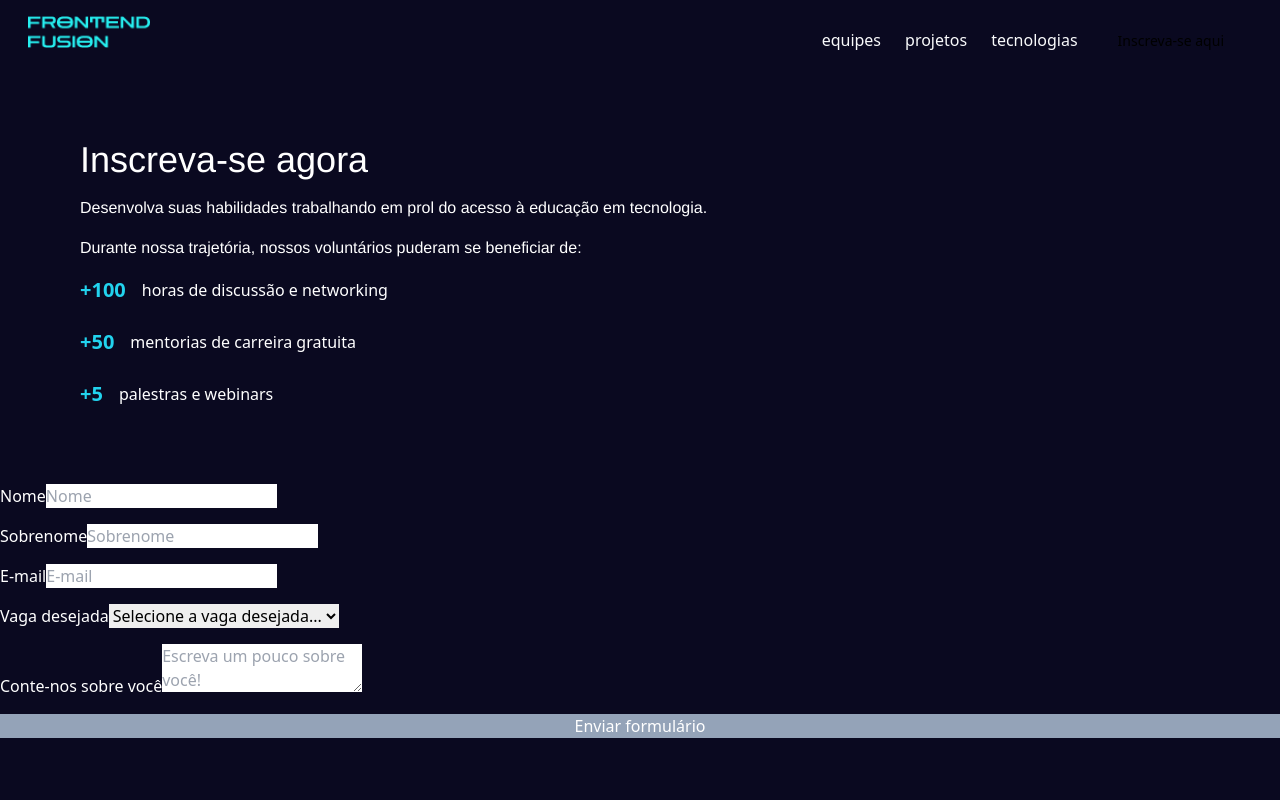
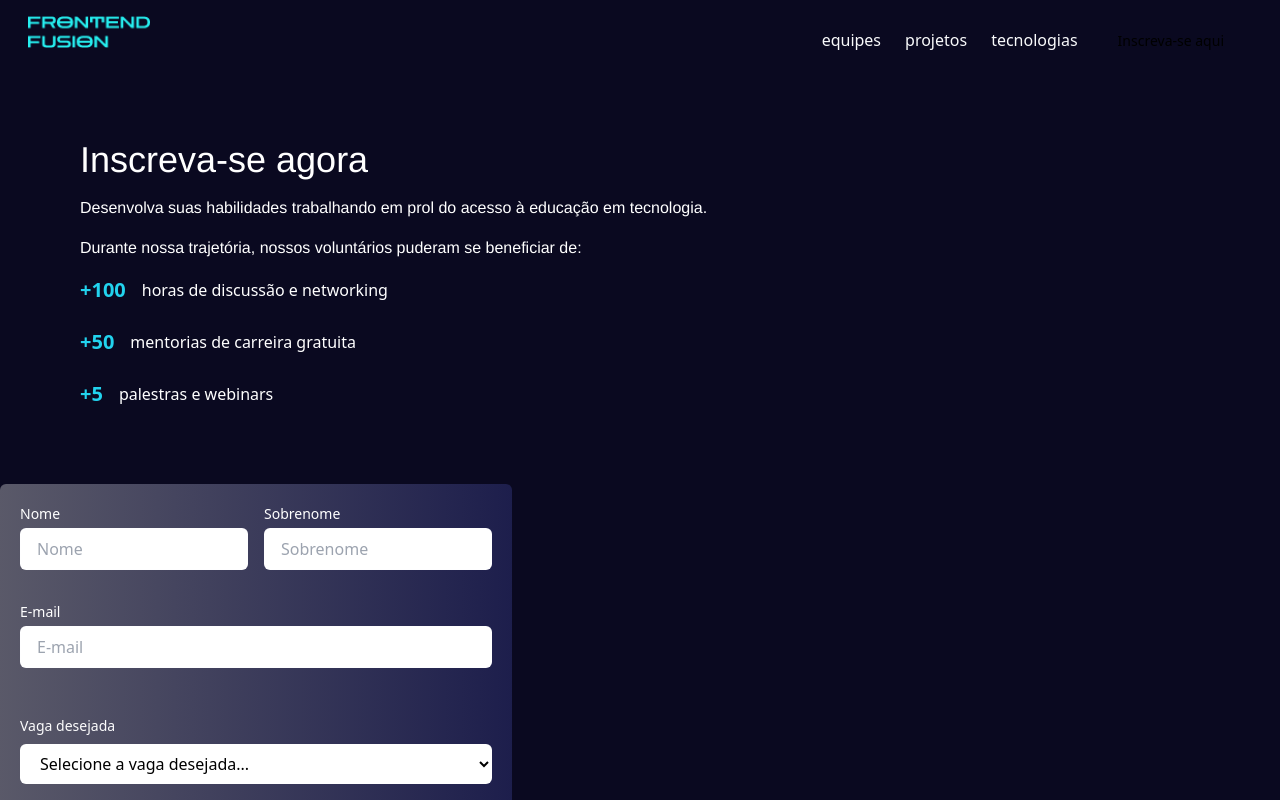
Before and after one commit to Projeto-FrontEnd-Fusion/vingadores-portifolio-colaborativo_, a React (Vite) app: page / in a window 1280 px wide. Shown: the top 800 px of the page. Built offline with nearby package versions, Linux system fonts and the light colour scheme.

Commit message:
feat: Estilizar o formulário e o botão de envio

```diff
--- a/src/components/Forms/Forms.tsx
+++ b/src/components/Forms/Forms.tsx
@@ -5,10 +5,9 @@ import Input from "../Input/Input";
 import { validVacancy } from "../../schema/schema-validation-forms";
 
 const Forms = () => {
+  const methods = useForm<FormData>({ resolver: zodResolver(formSchema) });
 
-  const methods = useForm<FormData>({ resolver: zodResolver(formSchema) })
-
-  const { register, handleSubmit, formState: { errors } } = methods
+  const { register, handleSubmit, formState: { errors } } = methods;
 
   const onSubmit = (data: FormData) => {
     console.log(data);
@@ -16,12 +15,17 @@ const Forms = () => {
 
   return (
     <FormProvider {...methods}>
-      <form className="flex flex-col gap-4 text-white" onSubmit={handleSubmit(onSubmit)}>
+      <form
+        className="w-full max-w-lg py-5 px-5 flex flex-col gap-6 text-white bg-gradient-to-r from-[#FCFCFD54] to-[#646DF036] rounded-md"
+        onSubmit={handleSubmit(onSubmit)}
+      >
+        <div className="grid grid-cols-2 gap-4">
           <Input
             label="Nome"
             type="text"
             id="name"
             placeholder="Nome"
+            className="bg-white text-white border-[rgba(252,252,253,0.33)] rounded-md focus:outline-none focus:ring-2 focus:ring-blue-500"
             error={errors.name?.message}
           />
 
@@ -30,45 +34,68 @@ const Forms = () => {
             type="text"
             id="lastName"
             placeholder="Sobrenome"
+            className="bg-transparent text-white border-[rgba(252,252,253,0.33)] rounded-md focus:outline-none focus:ring-2 focus:ring-blue-500"
             error={errors.lastName?.message}
           />
 
+          <div className="col-span-2">
             <Input
               label="E-mail"
               type="email"
               id="email"
               placeholder="E-mail"
+              className="bg-transparent text-white border border-[rgba(252,252,253,0.33)] rounded-md focus:outline-none focus:ring-2 focus:ring-blue-500"
               error={errors.email?.message}
             />
+          </div>
+        </div>
 
-        <div className="text-white">
-          <label htmlFor="position">Vaga desejada</label>
+        <div>
+          <label htmlFor="position" className="block text-sm font-medium py-2" style={{ color: '#FCFCFD' }}>
+            Vaga desejada
+          </label>
           <select
             id="position"
             defaultValue=""
-            className="text-black"
+            className="w-full px-4 py-2 text-black bg-white rounded-md focus:outline-none focus:ring-2 focus:ring-blue-500"
             {...register("position")}
           >
-            <option value="" disabled>Selecione a vaga desejada...</option>
+            <option value="" disabled className="text-gray-50">
+              Selecione a vaga desejada...
+            </option>
             {validVacancy.map((vacancy, index) => (
-              <option value={vacancy} key={index}>{vacancy}</option>
+              <option value={vacancy} key={index}>
+                {vacancy}
+              </option>
             ))}
           </select>
-          {errors.position && <p>{errors.position.message}</p>}
+          {errors.position && (
+            <p style={{ color: 'white '}} className="text-white text-xs mt-1">{errors.position.message}</p>
+          )}
         </div>
 
         <div>
-          <label htmlFor="description">Conte-nos sobre você</label>
+          <label htmlFor="description" className="block text-sm font-medium py-2" style={{ color: '#FCFCFD' }}>
+            Conte-nos sobre você
+          </label>
           <textarea
             id="description"
             placeholder="Escreva um pouco sobre você!"
-            className="text-black"
+            className="w-full h-40 px-4 py-2 text-black border border-[rgba(252,252,253,0.33)] rounded-md focus:outline-none focus:ring-2 focus:ring-blue-500"
             {...register("description")}
           />
-          {errors.description && <p>{errors.description.message}</p>}
+          {errors.description && (
+            <p style={{ color: 'white '}} className="text-white text-xs mt-1">{errors.description.message}</p>
+          )}
         </div>
 
-        <button type="submit" className="bg-slate-400">Enviar formulário</button>
+        <button
+          type="submit"
+          style={{ color: 'white '}}
+          className="bg-button text-white w-full py-2 mt-4 text-center text-white rounded-md focus:ring-2"
+        >
+          Enviar formulário
+        </button>
       </form>
     </FormProvider>
   );
--- a/src/components/Input/Input.tsx
+++ b/src/components/Input/Input.tsx
@@ -6,19 +6,35 @@ interface InputProps extends ComponentProps<"input"> {
   placeholder: string;
   label: string;
   error?: string;
-};
+}
+
+const Input = ({ id, placeholder, label, error, ...props }: InputProps) => {
+  const { register } = useFormContext();
+
+  return (
+    <div className="mb-4">
+      <label
+        htmlFor={id}
+        className="block text-white text-sm font-medium mb-1"
+        style={{ color: 'white' }} // Forçar a cor branca diretamente
+      >
+        {label}
+      </label>
 
 
-const Input = ({ id, placeholder, label, error, ...props }: InputProps) => {
-  const { register } = useFormContext()
+      {/* Input com fundo branco e texto cinza */}
+      <input
+        id={id}
+        placeholder={placeholder}
+        {...register(id)}
+        {...props}
+        className="w-full px-4 py-2 text-gray-700 bg-white border border-[rgba(252,252,253,0.33)] rounded-md focus:outline-none focus:ring-2 focus:ring-blue-500"
+      />
 
-  return (
-    <div>
-      <label htmlFor={id} >{label}</label>
-      <input className="text-black" id={id} placeholder={placeholder} {...register(id)} {...props} />
-      {error && <p>{error}</p>}
+      {/* Mensagem de erro */}
+      {error && <p style={{ color: 'white' }} className="text-white text-xs mt-1">{error}</p>}
     </div>
-  )
+  );
 };
 
 export default Input;
--- a/tailwind.config.js
+++ b/tailwind.config.js
@@ -1,15 +1,12 @@
 /** @type {import('tailwindcss').Config} */
 export default {
-  content: [
-    "./index.html",
-    "./src/**/*.{js,ts,jsx,tsx}",
-  ],
+  content: ["./index.html", "./src/**/*.{js,ts,jsx,tsx}"],
   theme: {
     extend: {
       fontFamily: {
-        'fusion': ['Helvetica', 'Arial', 'sans-serif'],
+        fusion: ["Helvetica", "Arial", "sans-serif"],
       },
     },
   },
   plugins: [],
-}
+};
```
Also changed, not shown: 2 other files (tests, documents, lock files or other folders). Lines whose indentation alone changed are shown as unchanged.
